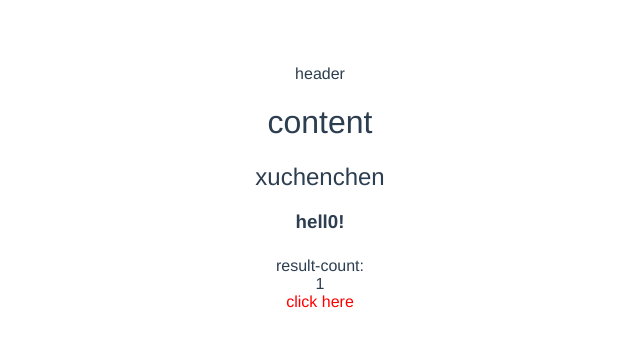
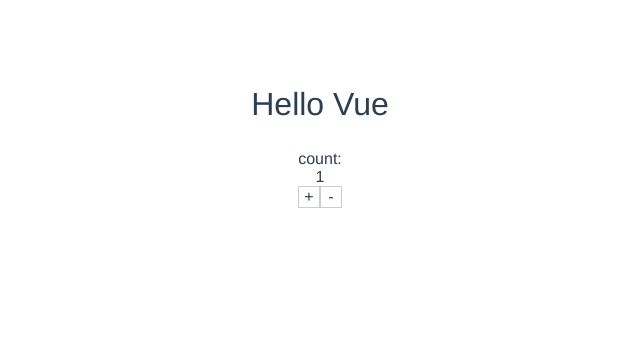
Before and after one commit to xuchenchenBoy/vue-template-base, a Vue app: page / in a window 1280 px wide. Shown: the top 346 px of the page, without its empty margins (320-960 px from the left). Built offline with nearby package versions, Linux system fonts and the light colour scheme.

Commit message:
clean code;

```diff
--- a/src/components/Hello.vue
+++ b/src/components/Hello.vue
@@ -1,24 +1,20 @@
 <template>
   <div class="hello">
     <h1 @click="doThing">{{ msg }}</h1>
-    <h2>{{ message }}</h2>
-    <h3>{{ asyncMsg }}</h3>
   </div>
 </template>
 
 <script>
 export default {
   name: 'hello',
-  props: ['message', 'asyncMsg'],
   data () {
     return {
-      msg: 'content'
+      msg: 'Hello Vue'
     }
   },
   methods: {
     doThing () {
       console.log('click msg')
-      this.$emit('onToggleClick', 'do doThing')
     }
   }
 }
--- a/src/router/index.js
+++ b/src/router/index.js
@@ -1,6 +1,6 @@
 import Vue from 'vue'
 import Router from 'vue-router'
-import Home from '../views/Home'
+import Home from '../views/home/Home'
 
 Vue.use(Router)
 
--- a/src/views/Home.vue
+++ /dev/null
@@ -1,64 +0,0 @@
-<template>
-  <div>
-    <div class="header">
-      header
-      <hello message="xuchenchen" :asyncMsg="asyncMsg" v-on:onToggleClick="onListenClick"></hello>
-    </div>
-    <div>
-      {{`result-${content}`}}
-    </div>
-    <div>
-      {{count}}
-    </div>
-    <div @click="doAction" class="tip">
-      click here
-    </div>
-  </div>
-</template>
-
-<script>
-import Hello from '../components/Hello.vue'
-import { mapState, mapGetters, mapActions } from 'vuex'
-
-export default {
-  data () {
-    return {
-      asyncMsg: 'hell0!',
-      content: 'count:'
-    }
-  },
-  created () {
-    console.log('create this  = ', this)
-  },
-  updated () {
-    console.log('updated')
-  },
-  destroyed () {
-    console.log('destroyed')
-  },
-  components: {
-    Hello
-  },
-  computed: {
-    ...mapState({
-      count: (state) => state.homeVuex.count
-    }),
-    ...mapGetters(['getCount'])
-  },
-  methods: {
-    doAction () {
-      this.calcuate()
-    },
-    ...mapActions(['calcuate'])
-  }
-}
-</script>
-
-<style scoped>
-  .header {
-    padding: 5px
-  }
-  .tip {
-    color: red;
-  }
-</style>
--- /dev/null
+++ b/src/views/home/Home.vue
@@ -0,0 +1,59 @@
+<template>
+  <div>
+    <div class="header">
+      <hello></hello>
+    </div>
+    <div>
+      count:
+    </div>
+    <div>
+      {{count}}
+    </div>
+    <div>
+      <span class="btn" @click="doAddAction">+</span>
+      <span class="btn" @click="doDECAction">-</span>
+    </div>
+  </div>
+</template>
+
+<script>
+import Hello from '../../components/Hello.vue'
+import { mapState, mapGetters, mapActions } from 'vuex'
+
+export default {
+  components: {
+    Hello
+  },
+  computed: {
+    ...mapState({
+      count: (state) => state.homeVuex.count
+    }),
+    ...mapGetters(['getCount'])
+  },
+  methods: {
+    doAddAction () {
+      this.calcuateAdd()
+    },
+    doDECAction () {
+      this.calcuateDEC()
+    },
+    ...mapActions(['calcuateAdd', 'calcuateDEC'])
+  }
+}
+</script>
+
+<style scoped>
+  .header {
+    padding: 5px
+  }
+  .btn {
+    display: inline-block;
+    width: 20px;
+    height: 20px;
+    line-height: 20px;
+    text-align: center;
+    border: 1px solid #ccc;
+    border-radius: 3;
+    cursor: pointer;
+  }
+</style>
--- a/src/vuexs/home.js
+++ b/src/vuexs/home.js
@@ -10,8 +10,11 @@
     decrement: state => state.count--
   },
   actions: { // actions,可以触发mutations
-    calcuate ({state, commit, rootState}, params) {
+    calcuateAdd ({state, commit, rootState}, params) {
       commit('increment')
+    },
+    calcuateDEC ({state, commit, rootState}, params) {
+      commit('decrement')
     }
   }
 }
```
